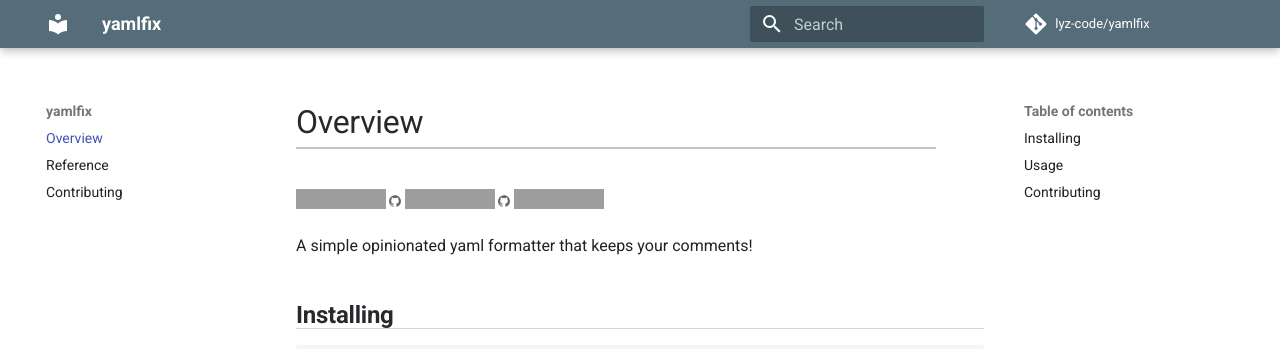
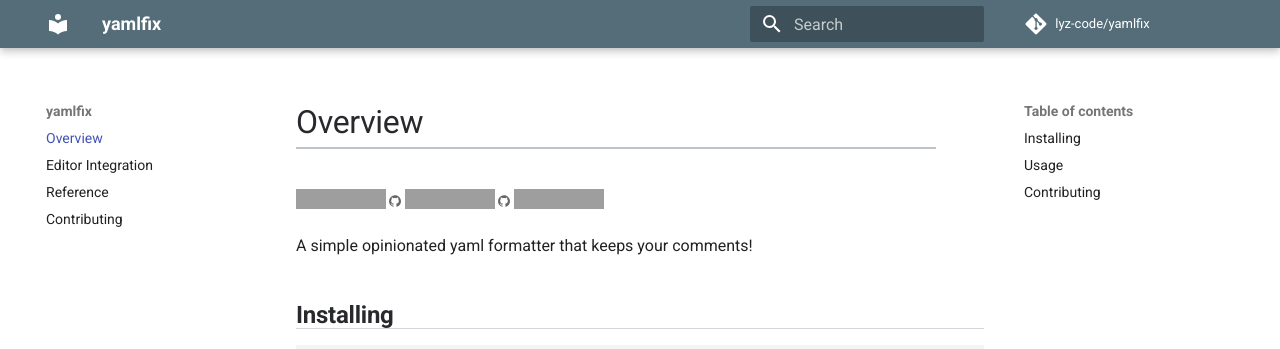
Before and after one commit to lyz-code/yamlfix, an MkDocs documentation site: the page built from docs/index.md, in a window 1280 px wide. Shown: the top 349 px of the page. Built offline with MkDocs 1.6.1 and Material for MkDocs 9.7.7, drawn with Linux system fonts in a browser that asks for light colours; comment, search, counter and statistics services are not loaded; grey boxes are pictures that could not be loaded.

Commit message:
docs: add editor integration

```diff
--- a/mkdocs.yml
+++ b/mkdocs.yml
@@ -4,6 +4,7 @@ site_author: Lyz
 site_url: https://lyz-code.github.io/yamlfix
 nav:
   - Overview: index.md
+  - Editor Integration: editor_integration.md
   - Reference: reference.md
   - Contributing: contributing.md
 
@@ -41,7 +42,7 @@ markdown_extensions:
   - pymdownx.critic
   - pymdownx.details
   - pymdownx.emoji:
-      emoji_generator: !!python/name:pymdownx.emoji.to_svg
+      emoji_generator: '!!python/name:pymdownx.emoji.to_svg'
   - pymdownx.inlinehilite
   - pymdownx.magiclink
   - pymdownx.mark
@@ -54,17 +55,17 @@ markdown_extensions:
 
 theme:
   name: material
-  custom_dir: 'docs/theme'
+  custom_dir: docs/theme
   # logo: 'images/logo.bmp'
   features:
     - navigation.instant
   palette:
-    primary: 'blue grey'
-    accent: 'light blue'
+    primary: blue grey
+    accent: light blue
 
 extra_css:
-  - 'stylesheets/extra.css'
-  - 'stylesheets/links.css'
+  - stylesheets/extra.css
+  - stylesheets/links.css
 
 repo_name: lyz-code/yamlfix
 repo_url: https://github.com/lyz-code/yamlfix
```
